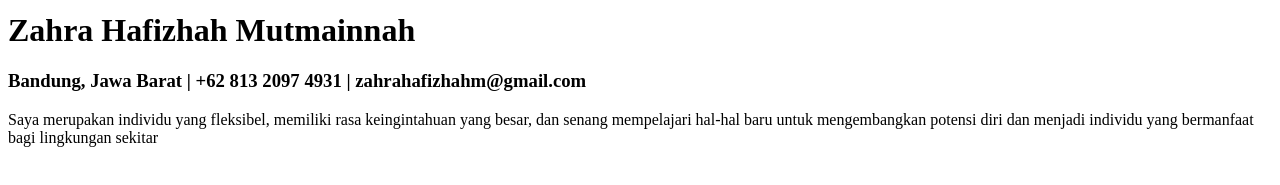
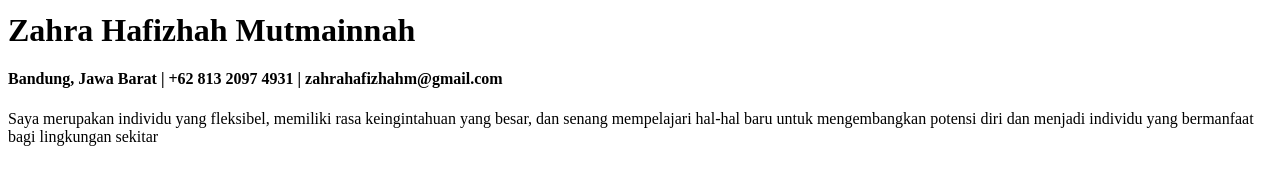
Before and after one commit to Zahrahfzhm/wad_project1, a plain HTML site: page index.html in a window 1280 px wide. Shown: the part 211-396 px from the top of the page. Drawn offline with Linux system fonts and the light colour scheme.

Commit message:
Update index.html

```diff
--- a/index.html
+++ b/index.html
@@ -3,11 +3,11 @@
   <head>
     <title>Curriculum Vitae</title>
   </head>
+
   <body>
-
     <img src="Zahra.png" width=20%/>
     <h1>Zahra Hafizhah Mutmainnah</h1>
-<h3>Bandung, Jawa Barat | +62 813 2097 4931 | zahrahafizhahm@gmail.com</h3>
+    <h4>Bandung, Jawa Barat | +62 813 2097 4931 | zahrahafizhahm@gmail.com</h4>
     <p>Saya merupakan individu yang fleksibel, memiliki rasa keingintahuan yang besar, dan senang mempelajari hal-hal baru untuk mengembangkan potensi diri dan menjadi individu yang bermanfaat bagi lingkungan sekitar</p>
 
 </body>
```
Lines whose indentation alone changed are shown as unchanged.
